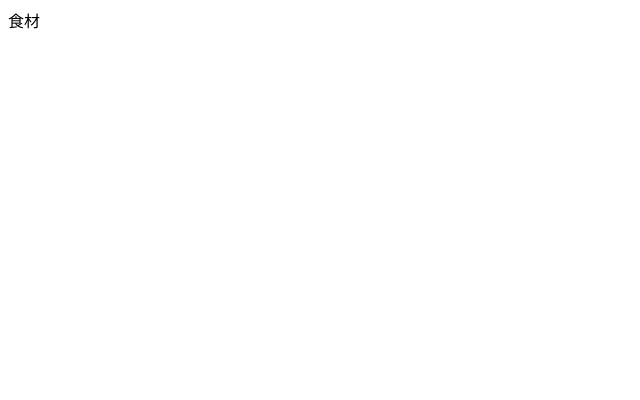
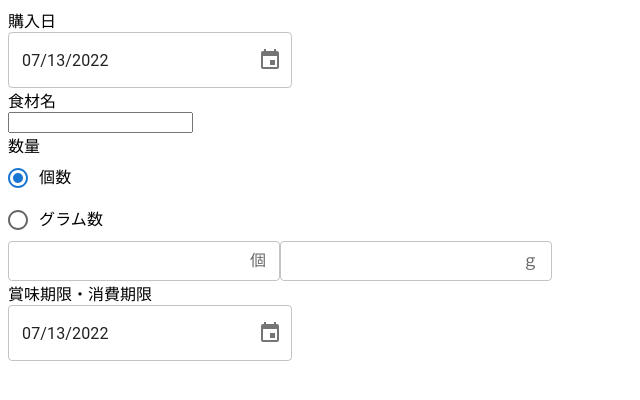
Before and after one commit to rikoysd/react-express-app, a React (Create React App) app in the folder frontend/: page /registerFood in a window 1280 px wide. Shown: the top 400 px of the page, without its empty margins (0-640 px from the left). Built offline with nearby package versions, Linux system fonts and the light colour scheme.

Commit message:
トップページ作成

```diff
--- a/frontend/public/index.html
+++ b/frontend/public/index.html
@@ -24,7 +24,7 @@
       work correctly both with client-side routing and a non-root public URL.
       Learn how to configure a non-root public URL by running `npm run build`.
     -->
-    <title>React App</title>
+    <title>冷蔵庫管理アプリ</title>
   </head>
   <body>
     <noscript>You need to enable JavaScript to run this app.</noscript>
--- a/frontend/src/pages/RegisterFood.tsx
+++ b/frontend/src/pages/RegisterFood.tsx
@@ -1,9 +1,113 @@
-import { FC } from "react";
+import { ChangeEvent, FC, useState } from "react";
+import TextField from "@mui/material/TextField";
+import { DesktopDatePicker } from "@mui/x-date-pickers/DesktopDatePicker";
+import { LocalizationProvider } from "@mui/x-date-pickers/LocalizationProvider";
+import { AdapterDateFns } from "@mui/x-date-pickers/AdapterDateFns";
+import {
+  FormControlLabel,
+  OutlinedInput,
+  Radio,
+  RadioGroup,
+} from "@mui/material";
+import InputAdornment from "@mui/material/InputAdornment";
 
 export const RegisterFood: FC = () => {
+  // 購入日
+  const [purchaseDate, setPurchaseDate] = useState<Date | null>(new Date());
+  // 名前
+  const [name, setName] = useState<string>("");
+  // 数量
+  const [quantity, setQuantity] = useState<number>(0);
+  // 数量の選択
+  const [qSelect, setQSelect] = useState<string>("1");
+  // 賞味期限・消費期限
+  const [bestBefore, setBestBefore] = useState<Date | null>(new Date());
+
+  /**
+   * 購入日を選択.
+   * @param e
+   */
+  const onChangePurchaseDate = (newValue: Date | null) => {
+    setPurchaseDate(newValue);
+  };
+
+  /**
+   * 食材名の入力.
+   * @param e
+   */
+  const onChangeName = (e: ChangeEvent<HTMLInputElement>) => {
+    setName(e.target.value);
+  };
+
+  /**
+   * 数量の選択.
+   * @param e
+   */
+  const onChangeQuantity = (e: ChangeEvent<HTMLInputElement>) => {
+    setQSelect(e.target.value);
+  };
+
+  /**
+   * 賞味期限の入力.
+   * @param newValue
+   */
+  const onChangeBestBefore = (newValue: Date | null) => {
+    setBestBefore(newValue);
+  };
+
   return (
     <div>
-      <div>食材</div>
+      <LocalizationProvider dateAdapter={AdapterDateFns}>
+        <label htmlFor="purchaseDate">
+          <div>購入日</div>
+          <DesktopDatePicker
+            inputFormat="MM/dd/yyyy"
+            value={purchaseDate}
+            onChange={onChangePurchaseDate}
+            renderInput={(params) => <TextField {...params} />}
+          />
+        </label>
+      </LocalizationProvider>
+      <label htmlFor="name">
+        <div>食材名</div>
+        <input type="text" id="name" value={name} onChange={onChangeName} />
+      </label>
+      <div>数量</div>
+      <RadioGroup defaultValue="1" onChange={onChangeQuantity}>
+        <FormControlLabel
+          value="1"
+          control={<Radio></Radio>}
+          label="個数"
+          checked={qSelect === "1"}
+        ></FormControlLabel>
+        <FormControlLabel
+          value="2"
+          control={<Radio></Radio>}
+          label="グラム数"
+          checked={qSelect === "2"}
+        ></FormControlLabel>
+      </RadioGroup>
+      <OutlinedInput
+        id="outlined-basic"
+        endAdornment={<InputAdornment position="end">個</InputAdornment>}
+        size="small"
+      />
+      <OutlinedInput
+        id="outlined-basic"
+        endAdornment={<InputAdornment position="end">ｇ</InputAdornment>}
+        size="small"
+      />
+      <LocalizationProvider dateAdapter={AdapterDateFns}>
+        <label htmlFor="purchaseDate">
+          <div>賞味期限・消費期限</div>
+          <DesktopDatePicker
+            inputFormat="MM/dd/yyyy"
+            value={bestBefore}
+            onChange={onChangeBestBefore}
+            renderInput={(params) => <TextField {...params} />}
+          />
+        </label>
+      </LocalizationProvider>
     </div>
   );
 };
```
Also changed, not shown: frontend/package.json (+9 -0 lines), frontend/src/types/refrigerator.ts (added, +14 -0 lines), 1 other file (tests, documents, lock files or other folders).
